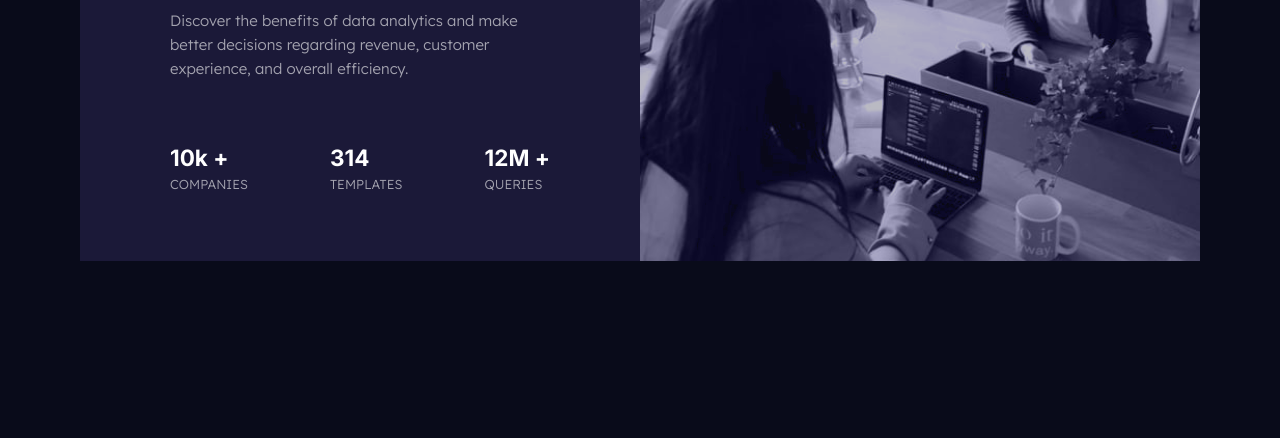
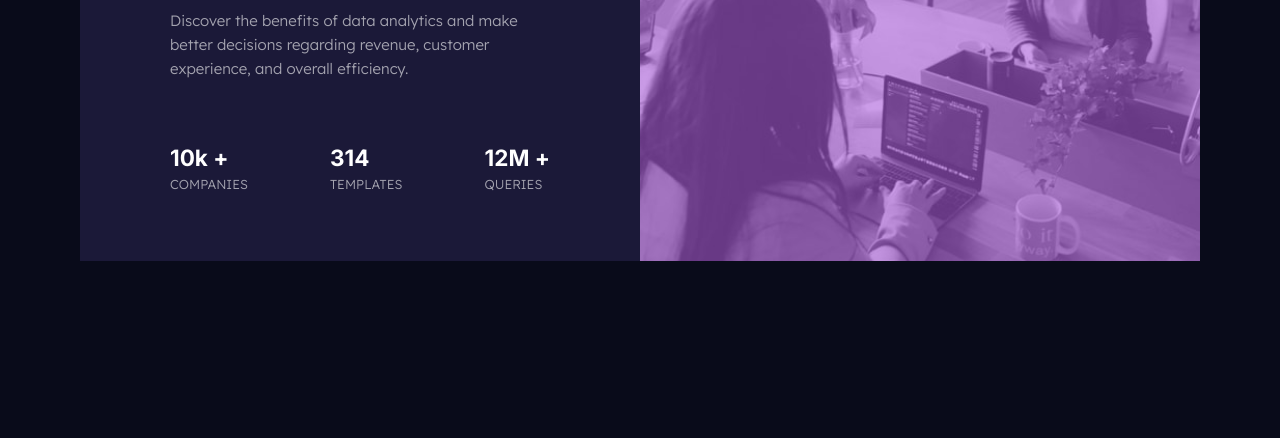
Before and after one commit to IvanSerranoGit/stats-pre-card-component, a plain HTML site: page index.html in a window 1280 px wide. Shown: the part 362-800 px from the top of the page. Drawn offline with Linux system fonts and the light colour scheme.

Commit message:
cambios con affter

```diff
--- a/index.html
+++ b/index.html
@@ -38,8 +38,9 @@
                     </div>
                 </div>
             </div>
-            <div class="img_container">
-            </div>
+            <figure class="img_container">
+                <!-- <img src="./images/image-header-desktop.jpg" alt="header images"> -->
+            </figure>
         </div>
     </main>
 </body>
--- a/style.css
+++ b/style.css
@@ -20,12 +20,14 @@ body {
     font-family: 'Lexend Deca', sans-serif;
     line-height: 1.5;
 }
-main{
+
+main {
     height: 100vh;
     display: flex;
     align-items: center;
     justify-content: center;
 }
+
 .card-container {
     /* min-width: 1120px; */
     background-color: var(--card-background);
@@ -33,23 +35,25 @@ main{
     justify-content: space-between;
     font-size: 15px;
 }
-.img_container{
+
+.img_container {
     width: 560px;
     height: 446px;
-    mix-blend-mode: luminosity;
-    /* filter: brightness(.40); */
-    filter: opacity(70%);
-    background-image: url("./images/image-header-desktop.jpg");
+    /* filter: opacity(70%); */
+    background-image: url('./images/image-header-desktop.jpg');
     background-size: cover;
     background-repeat: no-repeat;
 }
-/* .img_container:after{
+.img_container::after {
+    content: "";
+    display: block;
     width: 560px;
-    border: 1px solid red;
     height: 446px;
-    z-index: 99999;
-    background: var(--accent);
-} */
+    background-color: var(--accent);
+    /* filter: opacity(90%); */
+    opacity: 0.6;
+}
+
 .info-container {
     width: 560px;
     display: flex;
@@ -57,12 +61,6 @@ main{
     justify-content: center;
     padding: 0 90px;
 }
-/* .img_container{
-
-    background-image: url("./images/image-header-desktop.jpg");
-    background-size: cover;
-    background-repeat: no-repeat;
-} */
 h1 {
     color: var(--main-headin);
     font-family: 'Inter', sans-serif;
@@ -74,7 +72,7 @@ h1 span {
     color: var(--accent);
 }
 
-.info_p{
+.info_p {
     margin-top: 20px;
     line-height: 1.6;
     color: var(--stat-heading);
@@ -85,29 +83,33 @@ h1 span {
     display: flex;
     justify-content: space-between;
 }
-.data-info__p{
+
+.data-info__p {
     color: var(--stat-heading);
     font-family: 'Lexend Deca';
     font-weight: 400;
     font-size: 13px;
 
 }
+
 h2 {
     color: var(--main-headin);
     font-family: 'Inter', sans-serif;
     font-weight: 700;
 }
 
-@media only screen and (max-width: 768px){
+@media only screen and (max-width: 768px) {
     .card-container {
         width: 654px;
         flex-direction: column-reverse;
     }
-    .img_container{
+
+    .img_container {
         width: 654px;
         background-image: url("./images/image-header-mobile.jpg");
         background-size: cover;
     }
+
     .info-container {
         padding: 20px;
         margin: 20px auto;
@@ -126,32 +128,38 @@ h2 {
 }
 
 @media only screen and (max-width: 600px) {
-    main{
+    main {
         height: auto;
     }
+
     .card-container {
         margin: calc(10%);
         flex-direction: column-reverse;
     }
-    .img_container{
+
+    .img_container {
         width: 100%;
         height: 240px;
         border-radius: 10px 10px 0 0;
         background-size: cover;
     }
+
     .info-container {
         width: 320px;
         padding: 30px;
         text-align: center;
         line-height: 1.25;
     }
-    .info_p{
+
+    .info_p {
         margin-top: 10px;
     }
-    .info-container h1{
+
+    .info-container h1 {
         font-size: 28px;
         padding: 5px 0;
     }
+
     .data-info {
         margin-top: 32px;
         height: 210px;
```
Also changed, not shown: 1 other file.
